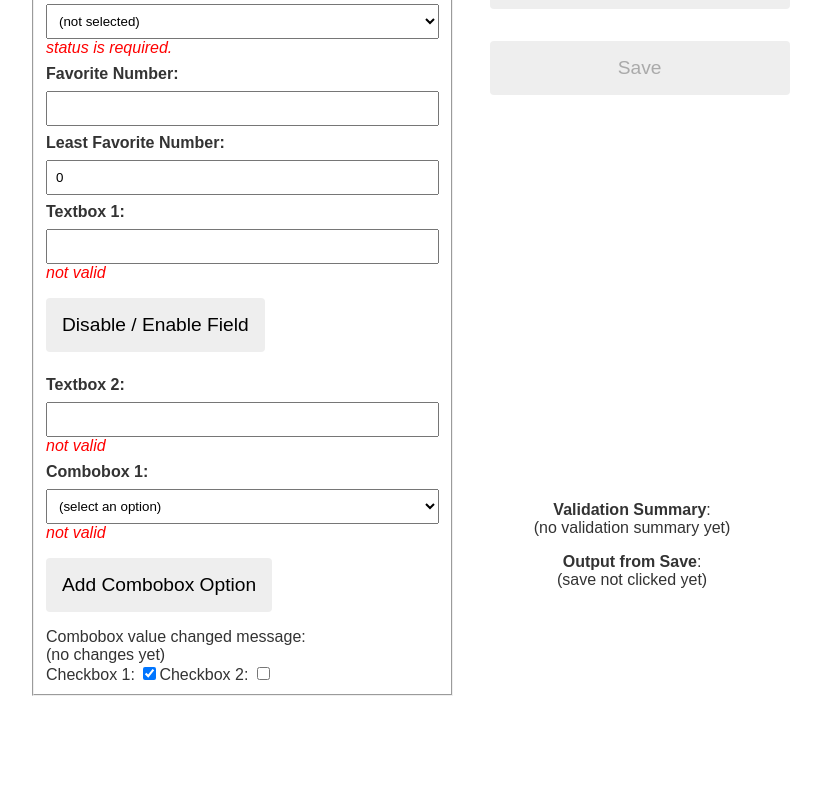
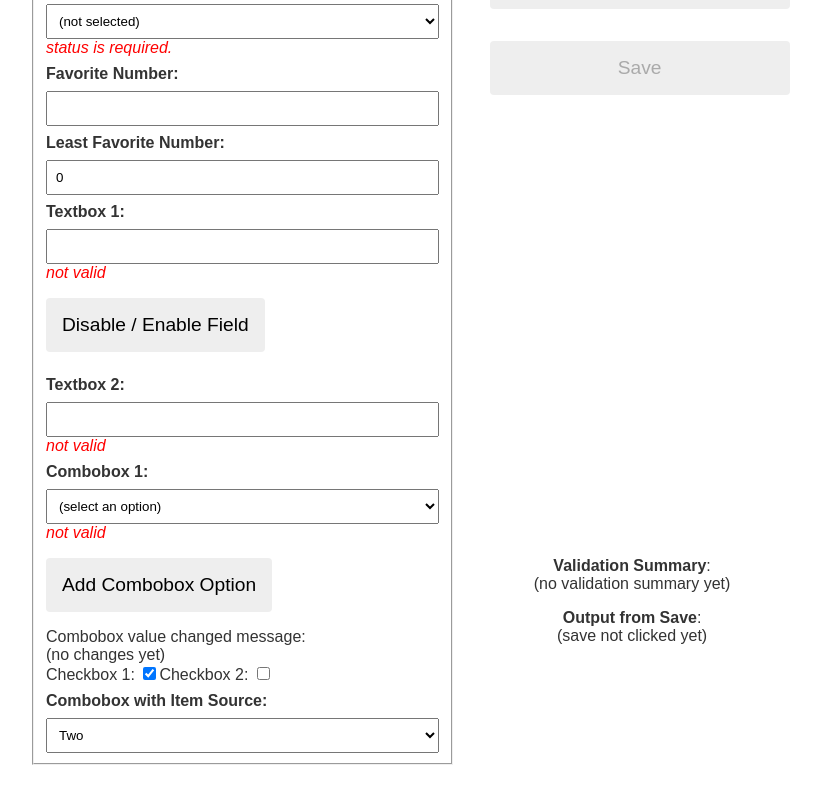
Before and after one commit to benday-inc/AngularChildComponentsWithValidation, an Angular app: page / in a window 1280 px wide. Shown: the part 624-1424 px from the top of the page, without its empty margins (113-934 px from the left). Before the commit the page ends 1355 px from the top, so only its background shows below. Built offline with nearby package versions, Linux system fonts and the light colour scheme.

Commit message:
added ability to bind combobox to an item source

```diff
--- a/src/app/combobox-field/combobox-field.component.ts
+++ b/src/app/combobox-field/combobox-field.component.ts
@@ -20,7 +20,7 @@ export class ComboboxFieldComponent {
   @Output()
   selectedValueChanged = new EventEmitter();
 
-
+  @Input()
   public availableValues: KeyValuePair[] = [];
 
   public addAvailableValue(key: string, value: string) {
--- a/src/app/main-form/main-form.component.html
+++ b/src/app/main-form/main-form.component.html
@@ -1,6 +1,7 @@
 <h1>Sample Code: Angular Typed Reactive Form with Child Controls &amp; Validation</h1>
 <h3><a href="https://www.benday.com/2023/05/25/sample-code-angular-typed-reactive-form-with-child-components-validations/"
-    target="_blank">blog post</a> | <a href="https://github.com/benday-inc/AngularChildComponentsWithValidation" target="_blank">source code</a></h3>
+        target="_blank">blog post</a> | <a href="https://github.com/benday-inc/AngularChildComponentsWithValidation"
+        target="_blank">source code</a></h3>
 
 <form [formGroup]="theForm">
     <table>
@@ -38,8 +39,7 @@
                     <label for="leastFavoriteNumber">Least Favorite Number: </label>
                     <input id="leastFavoriteNumber" type="text" formControlName="leastFavoriteNumber">
 
-                    <app-textbox-field [parentForm]="theForm" controlName="textbox1"
-                        #textbox1
+                    <app-textbox-field [parentForm]="theForm" controlName="textbox1" #textbox1
                         displayName="Textbox 1"></app-textbox-field>
 
                     <button type="button" (click)="toggleTextbox1Field()">Disable / Enable Field</button>
@@ -58,11 +58,14 @@
                     </div>
 
                     <app-checkbox-field [parentForm]="theForm" controlName="checkbox1"
-                        (valueChanged)="checkbox1Changed($event)"
-                        displayName="Checkbox 1"></app-checkbox-field>
+                        (valueChanged)="checkbox1Changed($event)" displayName="Checkbox 1"></app-checkbox-field>
 
                     <app-checkbox-field [parentForm]="theForm" controlName="checkbox2"
                         displayName="Checkbox 2"></app-checkbox-field>
+
+                    <app-combobox-field [parentForm]="theForm" controlName="comboboxWithItemSource"
+                        displayName="Combobox with Item Source" [availableValues]="getAvailableValues()"></app-combobox-field>
+
                 </fieldset>
             </td>
             <td style="padding-left: 2em;" class="button-cell">
--- a/src/app/main-form/main-form.component.ts
+++ b/src/app/main-form/main-form.component.ts
@@ -3,6 +3,7 @@ import { FormBuilder, FormControl, FormGroup, Validators } from '@angular/forms'
 import { TextboxFieldComponent } from '../textbox-field/textbox-field.component';
 import { ComboboxFieldComponent } from '../combobox-field/combobox-field.component';
 import { CheckboxFieldComponent } from '../checkbox-field/checkbox-field.component';
+import { KeyValuePair } from '../key-value-pair';
 
 @Component({
   selector: 'app-main-form',
@@ -42,6 +43,7 @@ export class MainFormComponent implements OnInit {
     textbox1: ['', Validators.required],
     textbox2: ['', Validators.required],
     combobox1: ['', Validators.required],
+    comboboxWithItemSource: ['2', Validators.required],
     checkbox1: [true, Validators.required],
     checkbox2: [false, Validators.required],
   });
@@ -143,6 +145,17 @@ export class MainFormComponent implements OnInit {
     this.validationSummary = message;
   }
 
+  getAvailableValues(): KeyValuePair[] {
+    const returnValue: KeyValuePair[] = [];
+
+    returnValue.push({ key: '1', value: 'One' });
+    returnValue.push({ key: '2', value: 'Two' });
+    returnValue.push({ key: '3', value: 'Three' });
+    returnValue.push({ key: '4', value: 'Four' });
+
+    return returnValue;
+  }
+
   populateWithData(allData: boolean) {
 
     if (allData === true) {
```
